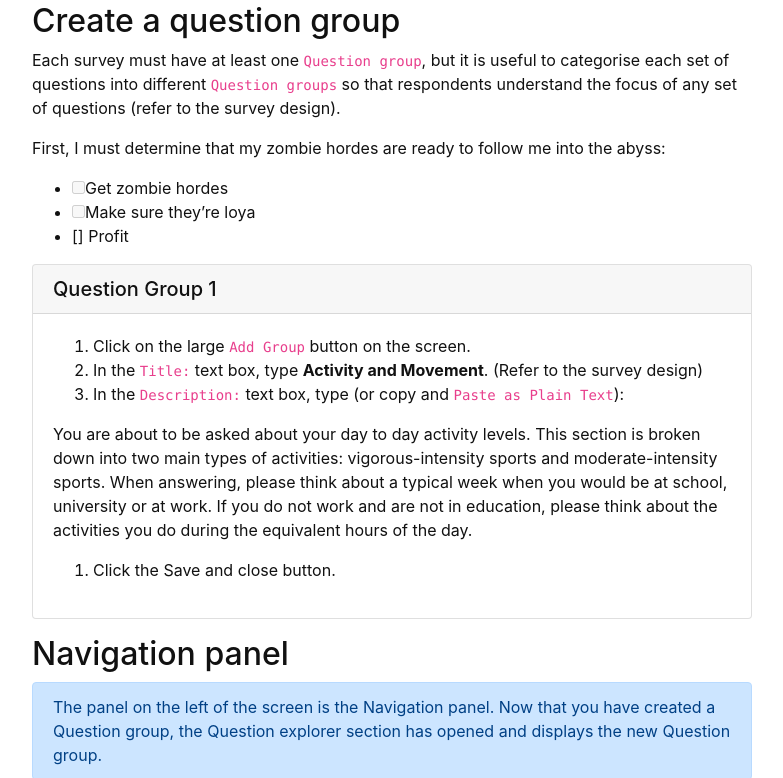
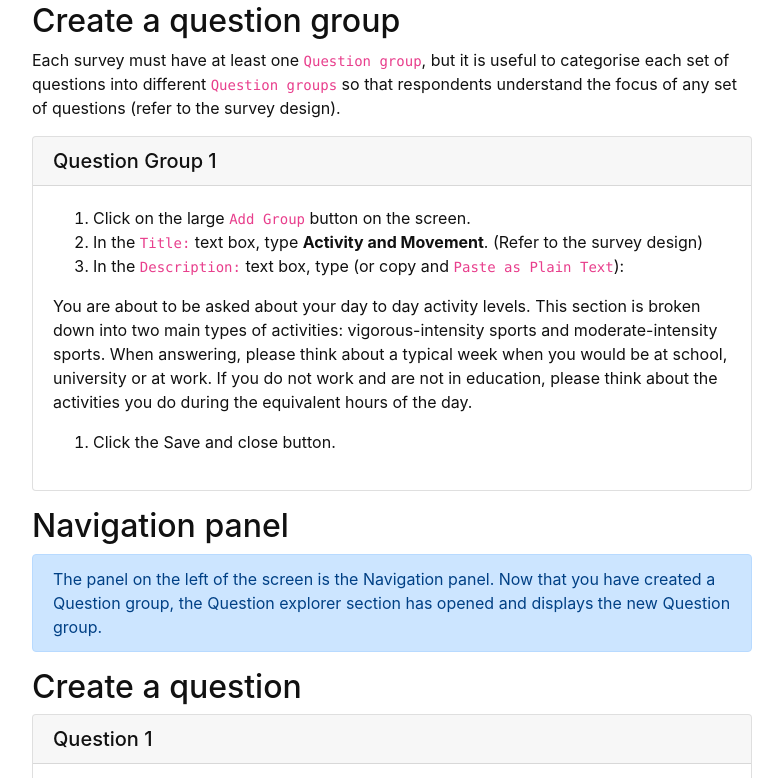
Before and after one commit to ybanens/survey-tool, a Jekyll site: the page built from content/2-groups-and-questions.md, in a window 1280 px wide and 900 px high, scrolled down 347 px, cut to the strip 122-900 px from the top of the window. Shown: the whole strip, without its empty margins (248-1031 px from the left). Built offline with Jekyll 4.4.1, drawn with Linux system fonts in a browser that asks for light colours.

Commit message:
Update 2-groups-and-questions.md

```diff
--- a/content/2-groups-and-questions.md
+++ b/content/2-groups-and-questions.md
@@ -11,11 +11,6 @@ nav: true
 
 Each survey must have at least one `Question group`, but it is useful to categorise each set of questions into different `Question groups` so that respondents understand the focus of any set of questions (refer to the survey design).
 
-First, I must determine that my zombie hordes are ready to follow me into the abyss:
-
- - [ ] Get zombie hordes
- - [ ] Make sure they're loya
- - [] Profit
 
 {% capture text %}
 1.	Click on the large `Add Group` button on the screen.
```
